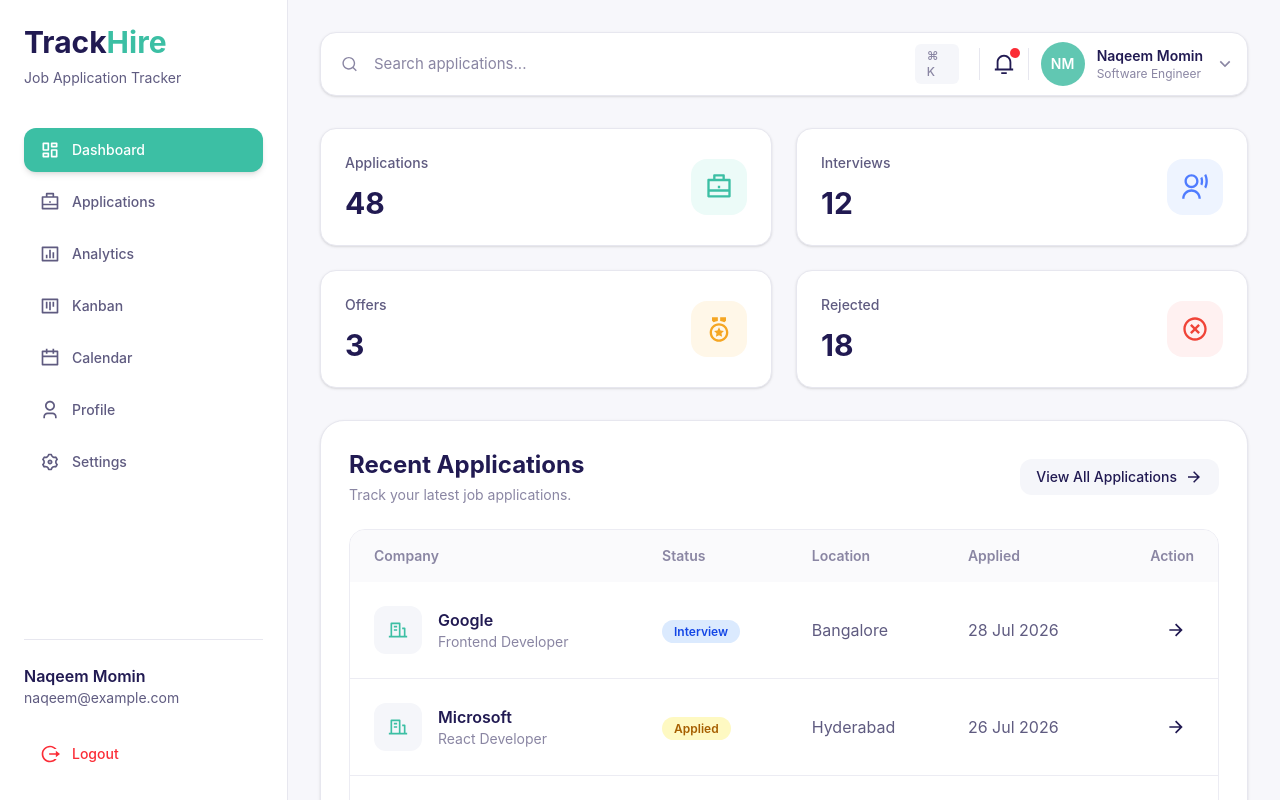
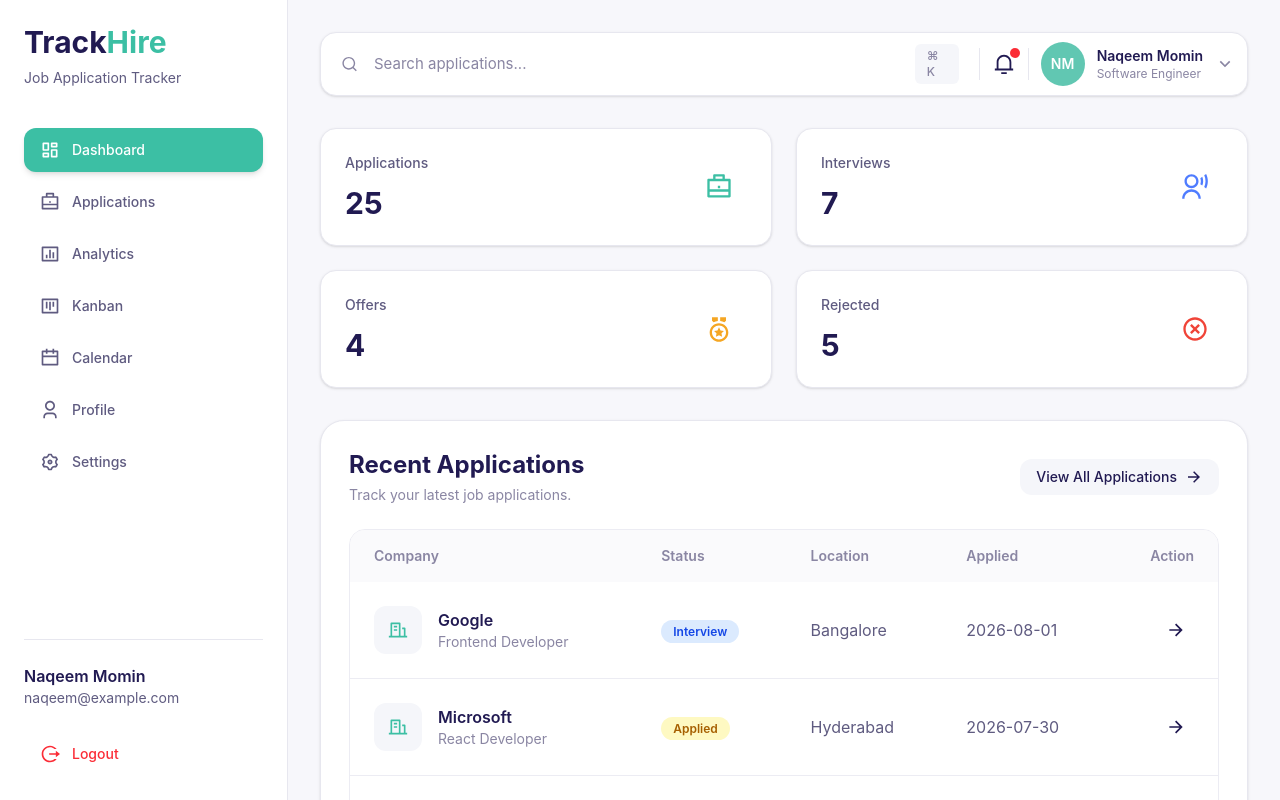
Before and after one commit to MohdNaqeem/TrackHire, a React (Vite) app: page /dashboard in a window 1280 px wide. Shown: the top 800 px of the page. Built offline with nearby package versions, Linux system fonts and the light colour scheme.

Commit message:
Add functionality on recent application  for dashboard page

```diff
--- a/src/components/Dashboard/RecentApplications/RecentApplications.jsx
+++ b/src/components/Dashboard/RecentApplications/RecentApplications.jsx
@@ -2,9 +2,13 @@ import { Link } from "react-router-dom";
 import { RiArrowRightLine } from "react-icons/ri";
 
 import ApplicationRow from "./ApplicationRow";
-import { recentApplications } from "./recentApplicationsData";
+import { applicationsData } from "../../../data/applicationsData";
 
 const RecentApplications = () => {
+  const recentApplications = [...applicationsData]
+    .sort((a, b) => new Date(b.appliedDate) - new Date(a.appliedDate))
+    .slice(0, 3);
+
   return (
     <section className="mt-8 rounded-3xl border border-[#E7E7EF] bg-white p-7 shadow-sm">
       {/* Header */}
@@ -24,7 +28,6 @@ const RecentApplications = () => {
           className="flex items-center gap-2 rounded-xl bg-[#F5F6FA] px-4 py-2 text-sm font-medium text-[#211A52] transition-all duration-300 hover:bg-[#3CBFA4] hover:text-white"
         >
           View All Applications
-
           <RiArrowRightLine size={18} />
         </Link>
       </div>
@@ -57,7 +60,7 @@ const RecentApplications = () => {
           </thead>
 
           <tbody>
-            {recentApplications.slice(0, 3).map((application) => (
+            {recentApplications.map((application) => (
               <ApplicationRow
                 key={application.id}
                 company={application.company}
--- a/src/components/Dashboard/RecentApplications/recentApplicationsData.js
+++ /dev/null
@@ -1,42 +0,0 @@
-export const recentApplications = [
-  {
-    id: 1,
-    company: "Google",
-    position: "Frontend Developer",
-    location: "Bangalore",
-    status: "Interview",
-    appliedDate: "28 Jul 2026",
-  },
-  {
-    id: 2,
-    company: "Microsoft",
-    position: "React Developer",
-    location: "Hyderabad",
-    status: "Applied",
-    appliedDate: "26 Jul 2026",
-  },
-  {
-    id: 3,
-    company: "Amazon",
-    position: "Software Engineer",
-    location: "Chennai",
-    status: "Rejected",
-    appliedDate: "24 Jul 2026",
-  },
-  {
-    id: 4,
-    company: "Adobe",
-    position: "Frontend Engineer",
-    location: "Noida",
-    status: "Offer",
-    appliedDate: "22 Jul 2026",
-  },
-  {
-    id: 5,
-    company: "Flipkart",
-    position: "MERN Stack Developer",
-    location: "Remote",
-    status: "Interview",
-    appliedDate: "20 Jul 2026",
-  },
-];
--- a/src/components/Dashboard/Stats/dashboardStatsData.js
+++ b/src/components/Dashboard/Stats/dashboardStatsData.js
@@ -9,7 +9,6 @@ export const dashboardStats = [
   {
     id: 1,
     title: "Applications",
-    value: 48,
     icon: RiBriefcaseLine,
     iconBg: "bg-[#ECFBF8]",
     iconColor: "text-[#3CBFA4]",
@@ -17,7 +16,6 @@ export const dashboardStats = [
   {
     id: 2,
     title: "Interviews",
-    value: 12,
     icon: RiUserVoiceLine,
     iconBg: "bg-[#EEF4FF]",
     iconColor: "text-[#4F7CFF]",
@@ -25,7 +23,6 @@ export const dashboardStats = [
   {
     id: 3,
     title: "Offers",
-    value: 3,
     icon: RiMedalLine,
     iconBg: "bg-[#FFF7E8]",
     iconColor: "text-[#F5A623]",
@@ -33,7 +30,6 @@ export const dashboardStats = [
   {
     id: 4,
     title: "Rejected",
-    value: 18,
     icon: RiCloseCircleLine,
     iconBg: "bg-[#FFF1F1]",
     iconColor: "text-[#F04438]",
--- a/src/pages/Dashboard/Dashboard.jsx
+++ b/src/pages/Dashboard/Dashboard.jsx
@@ -3,8 +3,30 @@ import { dashboardStats } from "../../components/Dashboard/Stats/dashboardStatsD
 import RecentApplications from "../../components/Dashboard/RecentApplications/RecentApplications";
 import WeeklyActivity from "../../components/Dashboard/WeeklyActivity/WeeklyActivity";
 import UpcomingInterviews from "../../components/Dashboard/UpcomingInterviews/UpcomingInterviews";
+import { applicationsData } from "../../data/applicationsData";
 
 const Dashboard = () => {
+  const totalApplications = applicationsData.length;
+
+  const totalInterviews = applicationsData.filter(
+    (application) => application.status === "Interview",
+  ).length;
+
+  const totalOffers = applicationsData.filter(
+    (application) => application.status === "Offer",
+  ).length;
+
+  const totalRejected = applicationsData.filter(
+    (application) => application.status === "Rejected",
+  ).length;
+
+  const statValues = {
+    Applications: totalApplications,
+    Interviews: totalInterviews,
+    Offers: totalOffers,
+    Rejected: totalRejected,
+  };
+
   return (
     <section className="space-y-8">
       {/* Statistics Cards */}
@@ -13,9 +35,9 @@ const Dashboard = () => {
           <StatCard
             key={stat.id}
             title={stat.title}
-            value={stat.value}
+            value={statValues[stat.title]}
             icon={stat.icon}
-            iconBg={stat.iconBg}
+            iconBgColor={stat.iconBg}
             iconColor={stat.iconColor}
           />
         ))}
@@ -27,7 +49,7 @@ const Dashboard = () => {
       {/* Dashboard Insights */}
       <div className="grid grid-cols-1 gap-6 xl:grid-cols-2">
         <WeeklyActivity />
-        <UpcomingInterviews/>
+        <UpcomingInterviews />
 
         {/* UpcomingInterviews will go here */}
       </div>
```
